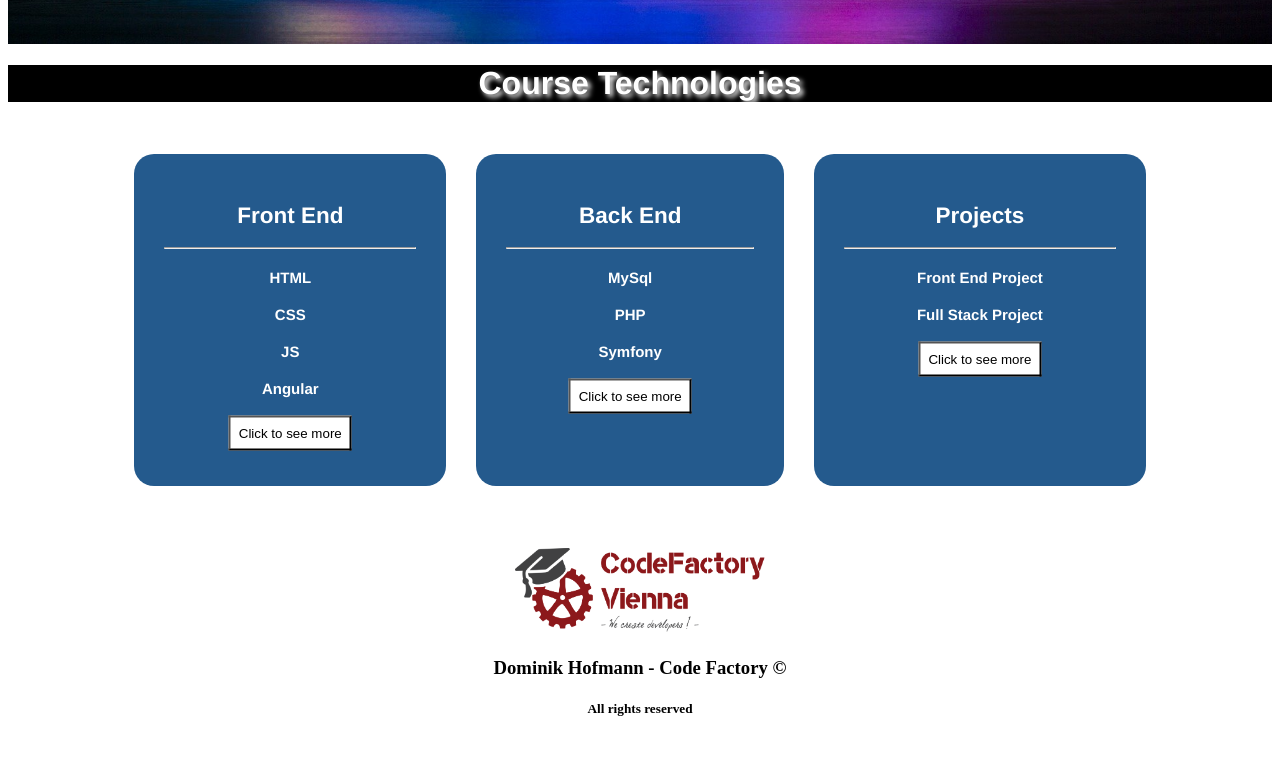
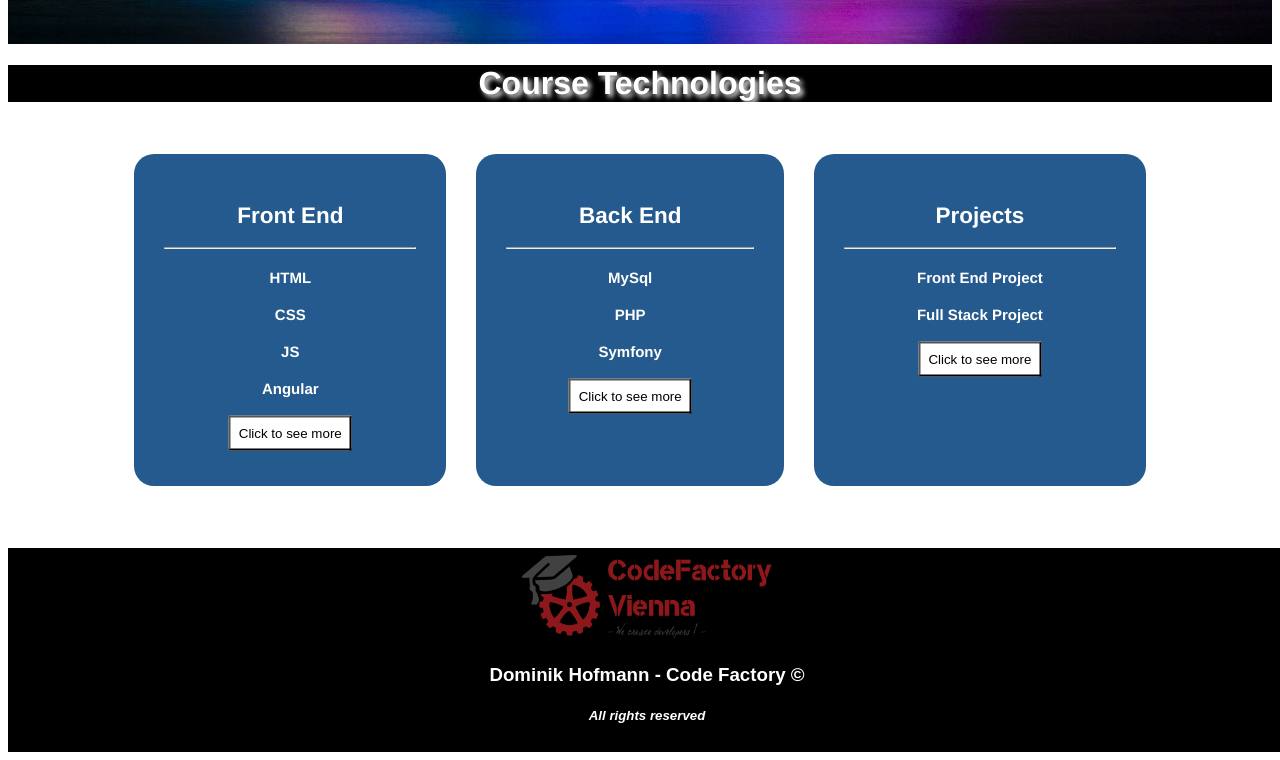
Before and after one commit to DmnkHofmann/FE16-CR01-DominikHofmann, a plain HTML site: page Codereview/Homepage.html in a window 1280 px wide. Shown: the part 444-1204 px from the top of the page. Before the commit the page ends 1183 px from the top, so only its background shows below. Drawn offline with Linux system fonts and the light colour scheme.

Commit message:
font change

```diff
--- a/Codereview/Homepage.css
+++ b/Codereview/Homepage.css
@@ -137,9 +137,15 @@ nav
 footer
 {
     width: 100%;
-    background-color: rgb(0, 0, 0)
+    background-color: rgb(0, 0, 0);
     color: white;
     text-align: center;
+    font-family: Arial, Helvetica, sans-serif;
+    padding: 7px;
+}
+.rights
+{
+    font-style: italic;
 }
 .logo1
 {
```
